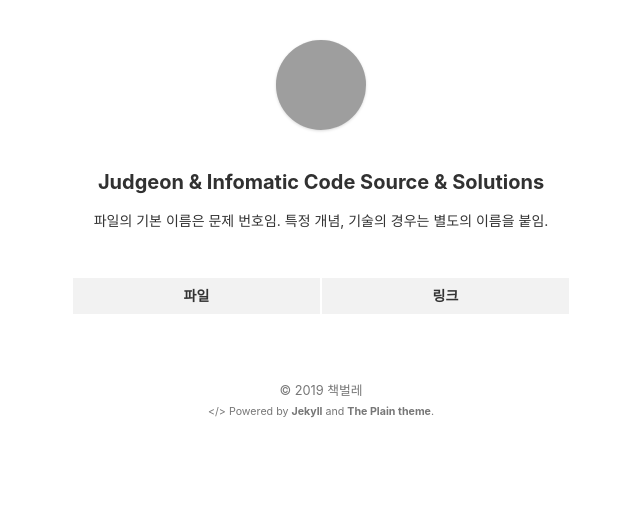
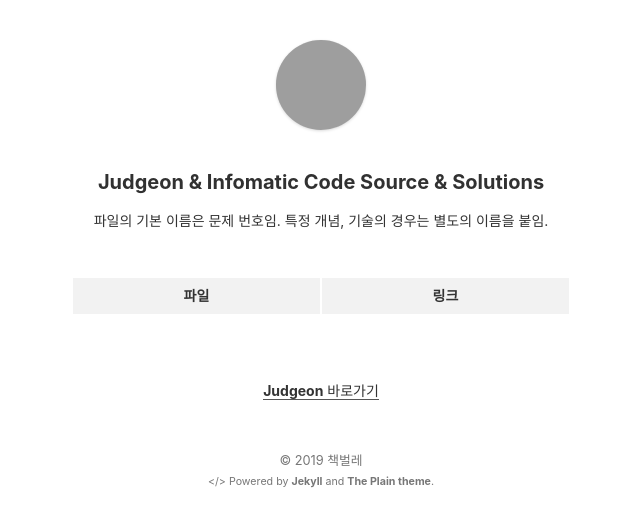
Before and after one commit to stevenoh0908/stevenoh0908.github.io, a Jekyll site: the page built from judgeon.html, in a window 1280 px wide. Shown: the top 527 px of the page, without its empty margins (319-959 px from the left). Built offline with Jekyll 4.4.1, drawn with Linux system fonts in a browser that asks for light colours; grey boxes are pictures that could not be loaded.

Commit message:
Update judgeon.html

```diff
--- a/judgeon.html
+++ b/judgeon.html
@@ -24,5 +24,8 @@ layout: default
         {% endfor %}
     </tbody>
   </table>
+</section>
 
+<section>
+  <p><center><a href="http://www.judgeon.net/"><b>Judgeon</b> 바로가기</a></center></p>
 </section>
```
